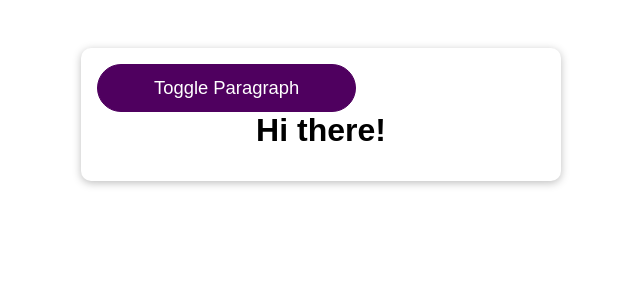
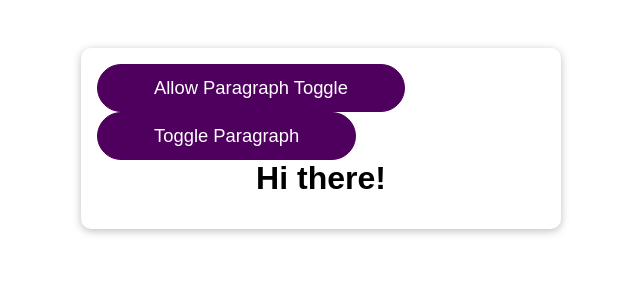
Before and after one commit to tomzacchia/react-complete-guide-maxedapps, a React (Create React App) app: page / in a window 1280 px wide. Shown: the top 300 px of the page, without its empty margins (319-959 px from the left). Built offline with nearby package versions, Linux system fonts and the light colour scheme.

Commit message:
CAUTION: useCallback and its dependency array to update variable values inside of function backpacks

```diff
--- a/src/App.js
+++ b/src/App.js
@@ -5,23 +5,29 @@ import Demo from "components/Demo/demo";
 
 function App() {
   const [showParagraph, setShowParagraph] = useState(false);
+  const [allowToggle, setAllowToggle] = useState(false);
 
   /**
-   * NOTE: useCallback tells React to store function body somewhere in internal
-   * memory and refernce that definition instead of passing down a different
-   * reference. usecallback is used with React.memo to prevent re-evaluating
-   * children components.
-   *
-   * NOTE: useState handlers are memoized, therefore not needed in depedency array
+   * CAUTION: When the function is defined and saved in memory it's closure
+   * holds a reference to the value that allowToggle points to  (false). If we
+   * do not specify allowToggle as a dependency of toggleParagraph,
+   * allowToggle within toggleParagraph()'s "backpack" will be stale
    */
   const toggleParagraph = useCallback(() => {
-    setShowParagraph((prevState) => !prevState);
+    if (allowToggle) {
+      setShowParagraph((prevState) => !prevState);
+    }
   }, []);
+
+  function allowToggleHandler() {
+    setAllowToggle(true);
+  }
 
   console.log("App running ");
 
   return (
     <div className="app">
+      <Button onClick={allowToggleHandler}> Allow Paragraph Toggle </Button>
       <Button onClick={toggleParagraph}> Toggle Paragraph </Button>
       <h1>Hi there!</h1>
       <Demo show={false} />
```
